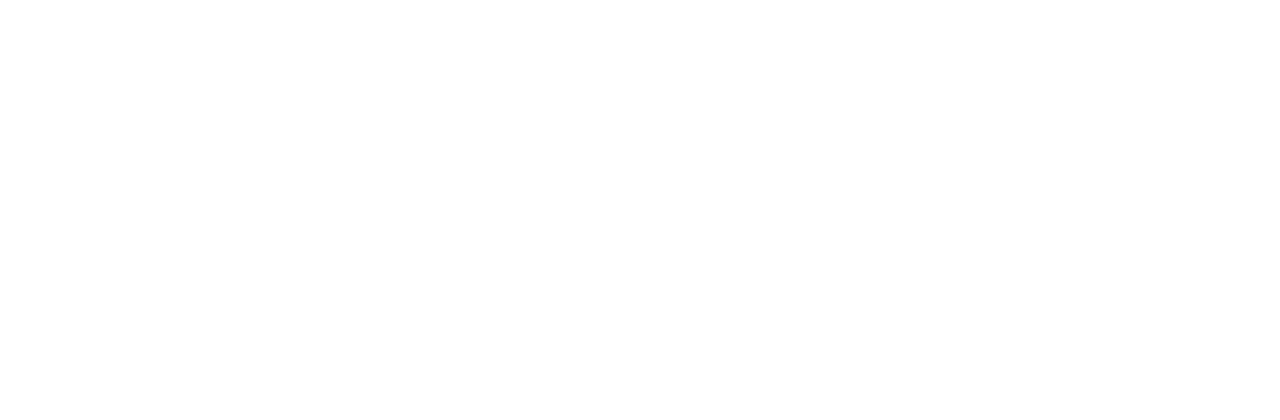
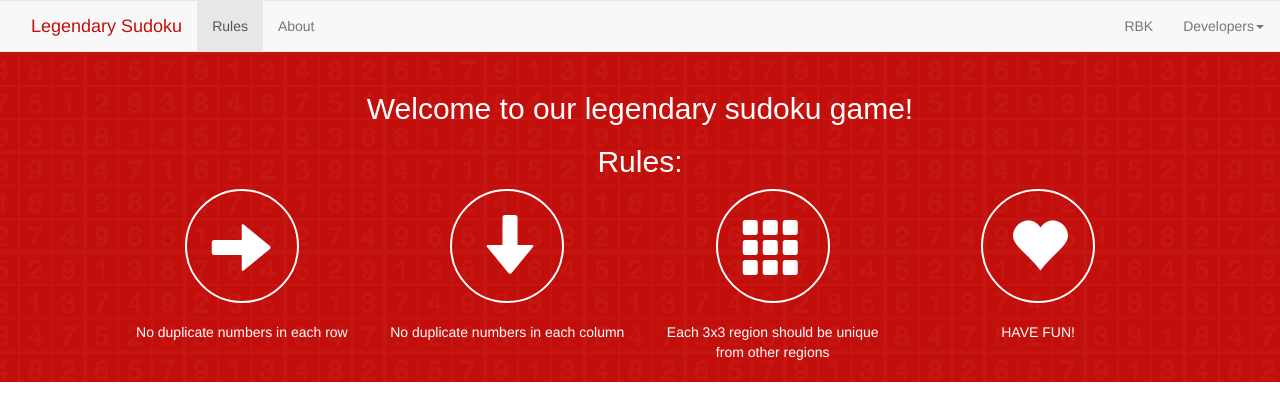
Before and after one commit to AmerAlOmari/Legendary-Sudoku-Game, a plain HTML site: page index.html in a window 1280 px wide. Drawn offline with Linux system fonts and the light colour scheme; files that its build step writes are made by us from their sources.

Commit message:
Front-end page style beta 1

```diff
--- a/index.html
+++ b/index.html
@@ -3,13 +3,105 @@
   <head>
     <title>Legendary Sudoku!</title>
     <link rel="stylesheet" type="text/css" href="style.css">
-    <link rel="stylesheet" type="text/css" href="bootstrap/bootstrap.css">
+    <link rel="stylesheet" type="text/css" href="bootstrap/css/bootstrap.css">
     <script type="text/javascript" src="sudoku.js"></script>
     <script type="text/javascript" src="jquery.js"></script>
     <script type="text/javascript" src="underscore-min.js"></script>
     </head>
+<body>
+<div class="row">
+<nav class="navbar navbar-default" style="
+    margin-bottom: 0;
+    padding-left: 30px;
+">
+  <div class="container-fluid">
+    <!-- Brand and toggle get grouped for better mobile display -->
+    <div class="navbar-header">
+      <button type="button" class="navbar-toggle collapsed" data-toggle="collapse" data-target="#bs-example-navbar-collapse-1" aria-expanded="false">
+        <span class="sr-only">Toggle navigation</span>
+        <span class="icon-bar"></span>
+        <span class="icon-bar"></span>
+        <span class="icon-bar"></span>
+      </button>
+      <a class="navbar-brand" href="#" style="
+    color: #c30f0b;
+">Legendary Sudoku</a>
+    </div>
 
-    <body>
+    <!-- Collect the nav links, forms, and other content for toggling -->
+    <div class="collapse navbar-collapse" id="bs-example-navbar-collapse-1">
+      <ul class="nav navbar-nav">
+        <li class="active"><a href="#">Rules<span class="sr-only">(current)</span></a></li>
+        <li><a href="#">About</a></li>
+        <li class="dropdown">
 
-    </body>
+          <ul class="dropdown-menu">
+            <li><a href="#">Action</a></li>
+            <li><a href="#">Another action</a></li>
+            <li><a href="#">Something else here</a></li>
+            <li role="separator" class="divider"></li>
+            <li><a href="#">Separated link</a></li>
+            <li role="separator" class="divider"></li>
+            <li><a href="#">One more separated link</a></li>
+          </ul>
+        </li>
+      </ul>
+
+      <ul class="nav navbar-nav navbar-right">
+        <li><a href="http://www.rbk.org">RBK</a></li>
+        <li class="dropdown">
+          <a href="#" class="dropdown-toggle" data-toggle="dropdown" role="button" aria-haspopup="true" aria-expanded="false">Developers<span class="caret"></span></a>
+          <ul class="dropdown-menu">
+            <li><a href="#">Action</a></li>
+            <li><a href="#">Another action</a></li>
+            <li><a href="#">Something else here</a></li>
+            <li role="separator" class="divider"></li>
+            <li><a href="#">Separated link</a></li>
+          </ul>
+        </li>
+      </ul>
+    </div><!-- /.navbar-collapse -->
+  </div><!-- /.container-fluid -->
+</nav>
+<div class="main-intro" style="
+    height: 330px;
+    background: rgb(195, 15, 11); background-image: url('num-bg.png');"><div class="col-md-10 col-md-offset-1 text-center" style="
+    margin-top: 20px;
+    color: #ffffff;
+"><h2 style="
+    font-family: sans-serif;
+">Welcome to our legendary sudoku game!</h2><h2 style="
+    font-family: sans-serif;
+">Rules:</h2>
+  <div class="col-md-3"><i class="glyphicon glyphicon-arrow-right" style="
+    border: 2px solid #fff;
+    border-radius: 60px;
+    font-size: 60px;
+    padding: 25px;
+    margin-bottom: 20px;
+"></i><br><span style="
+">No duplicate numbers in each row</span></div>
+<div class="col-md-3"><i class="glyphicon glyphicon-arrow-down" style="
+    border: 2px solid #fff;
+    border-radius: 60px;
+    font-size: 60px;
+    padding: 25px;
+    margin-bottom: 20px;
+"></i><br><span style="
+">No duplicate numbers in each column</span></div><div class="col-md-3"><i class="glyphicon glyphicon-th" style="
+    border: 2px solid #fff;
+    border-radius: 60px;
+    font-size: 60px;
+    padding: 25px;
+    margin-bottom: 20px;
+"></i><br><span style="
+">Each 3x3 region should be unique from other regions</span></div><div class="col-md-3"><i class="glyphicon glyphicon-heart" style="
+    border: 2px solid #fff;
+    border-radius: 60px;
+    font-size: 60px;
+    padding: 25px;
+    margin-bottom: 20px;
+"></i><br><span style="
+">HAVE FUN!</span></div></div></div></div>
+</body>
 </html>
```
Also changed, not shown: num-bg.png (added).
